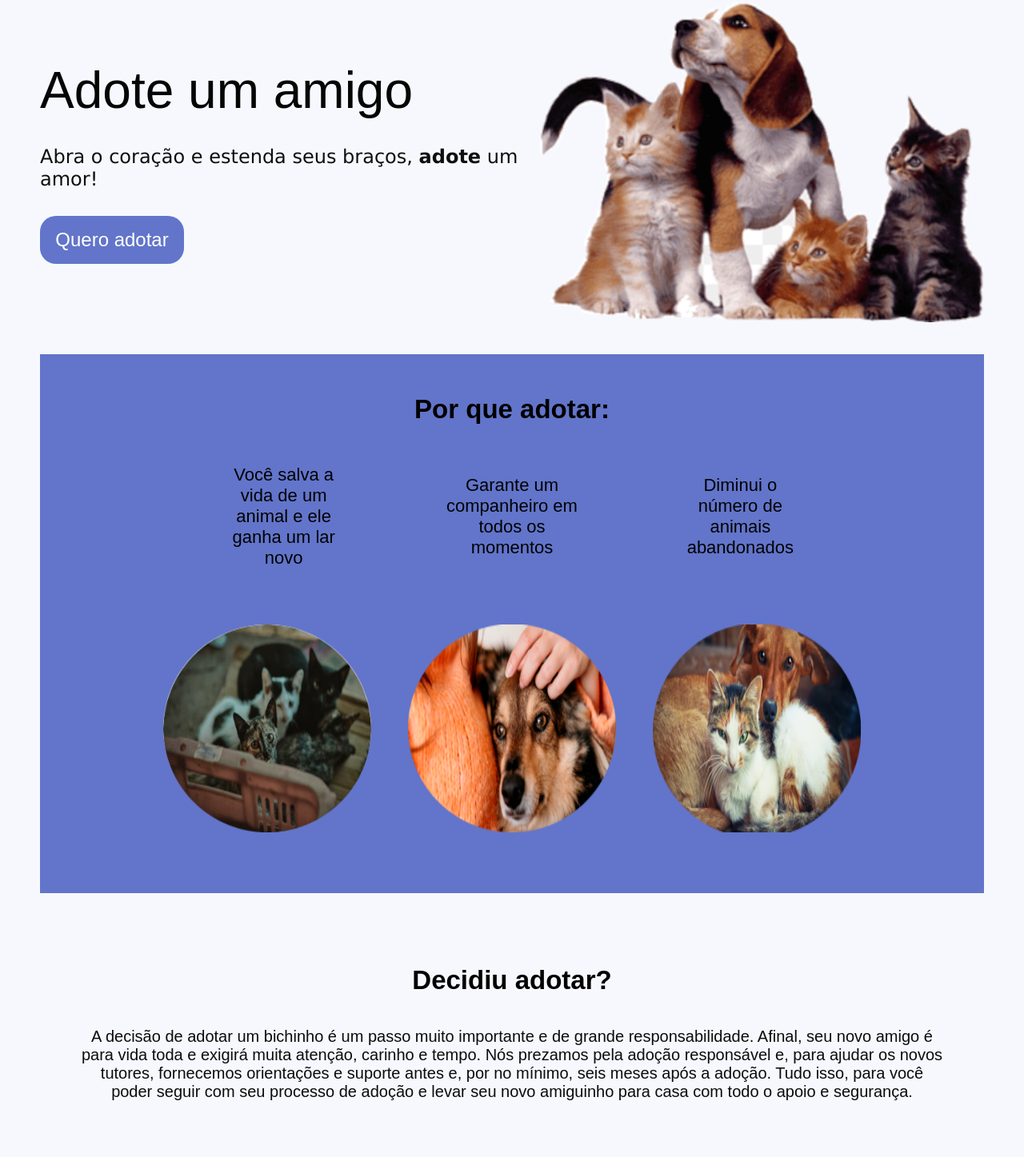
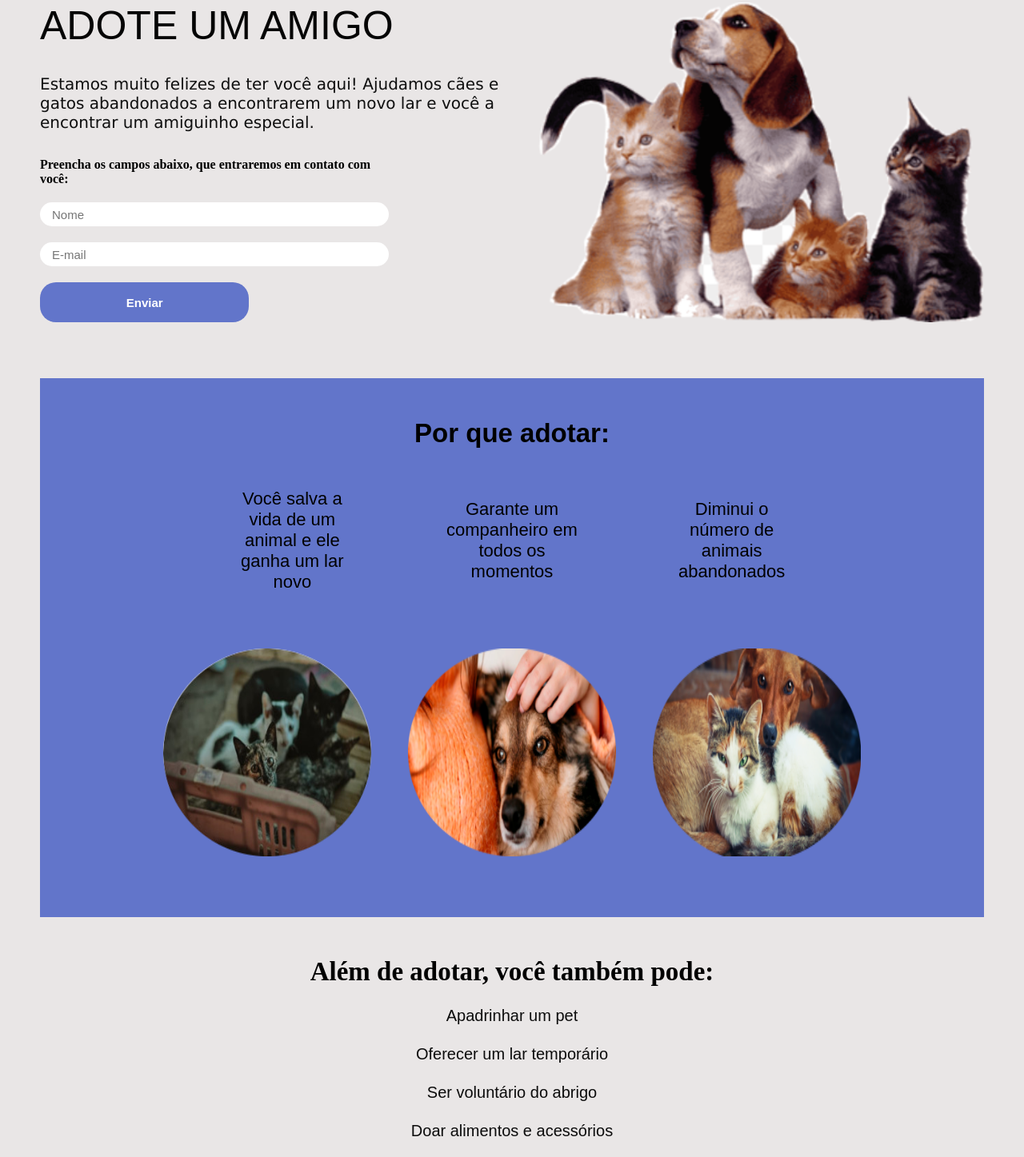
Before and after one commit to lorranyfb/LandingPageAulaAmadok, a plain HTML site: page index.html in a window 1280 px wide. Shown: the part 195-1642 px from the top of the page at 80% size. Drawn offline with Linux system fonts and the light colour scheme.

Commit message:
Inclui formulario e alterei css

```diff
--- a/index.html
+++ b/index.html
@@ -3,62 +3,58 @@
     <head>
         <meta charset="UTF-8">
         <meta name="viewport" contente>
-        <title>Aula 03 - Landing Page</title>
+        <title>Landing Page</title>
         <link rel="stylesheet" type="text/css" href="style.css">
     </head>
-
     <body>
         <header class="cabecalho">
             <img class="logo" src="imagens/logo.png" alt="Logo Adoção">
             <nav class="menu">
-                <a class="item">Sobre</a>
+                <a class="item">Adoção</a>
                 <a class="item">Requisitos</a>
                 <a class="item">Dúvidas</a>
             </nav>
         </header>
-
         <main class="conteudo">
             <section class="primeira-secao">
-                <div>
-                    <h1 class="titulo">Adote um amigo</h1>
-                    <h2 class="subtitulo">Abra o coração e estenda seus braços, <strong>adote</strong> um amor!</h2>
-                    <button class="botao">Quero adotar</button>
+                <div class="div-primeira">
+                    <h1 class="titulo">ADOTE UM AMIGO</h1>
+                    <h2 class="subtitulo">Estamos muito felizes de ter você aqui! Ajudamos cães e gatos abandonados a encontrarem um novo lar e você a encontrar um amiguinho especial.</h2>
+                    <form>
+                        <p><strong>Preencha os campos abaixo, que entraremos em contato com você:</strong></p>
+                       <input type="text" placeholder="Nome">
+                       <input type="email" placeholder="E-mail">
+                       <input class="botao" type="submit" value="Enviar">
+                    </form>
                 </div>
                 <img class="imagem-principal" src="imagens/imagemprincipal.png" alt="Avatar animais">
             </section>
-
             <section class="segunda-secao">
                 <h2>Por que adotar:</h2>
                 <div class="motivos">
                   <div class="motivo">
-                    <p>
-                        Você salva a vida de um animal e ele ganha um lar novo
-                    </p>
+                    <p>Você salva a vida de um animal e ele ganha um lar novo</p>
                 </div>
                   <div class="motivo">
-                    <p>
-                        Garante um companheiro em todos os momentos
-                    </p>
+                    <p>Garante um companheiro em todos os momentos</p>
                   </div>
                   <div class="motivo">
-                    <p>
-                        Diminui o número de animais abandonados
-                    </p>
+                    <p>Diminui o número de animais abandonados</p>
                   </div>
                 </div>
-
                 <img class="imagem-motivo" src="imagens/motivo1.png" alt="Motivo para adotar">
               <img class="imagem-motivo" src="imagens/motivo2.png" alt="Motivo para adotar">
               <img class="imagem-motivo" src="imagens/motivo3.png" alt="Motivo para adotar">
-
-              </section>
-
-              <section class="terceira-secao">
-                <h2>Decidiu adotar?</h2>
-                <p class="paragrafo">A decisão de adotar um bichinho é um passo muito importante e de grande responsabilidade. Afinal, seu novo amigo é para vida toda e exigirá muita atenção, carinho e tempo. Nós prezamos pela adoção responsável e, para ajudar os novos tutores, fornecemos orientações e suporte antes e, por no mínimo, seis meses após a adoção. Tudo isso, para você poder seguir com seu processo de adoção e levar seu novo amiguinho para casa com todo o apoio e segurança. </p>
             </section>
-
-        </main>
+            <section class="terceira-secao">
+                <div>
+                <h2>Além de adotar, você também pode:</h2>
+                <p class="paragrafo">Apadrinhar um pet</p>
+                <p class="paragrafo">Oferecer um lar temporário</p>
+                <p class="paragrafo">Ser voluntário do abrigo</p>
+                <p class="paragrafo">Doar alimentos e acessórios</p>
+                </div>
+            </section>
         <footer class="rodape">
             <img class="imagem-rodape" src="imagens/rodape.png" alt="Rodapé">
         </footer>
--- a/style.css
+++ b/style.css
@@ -7,7 +7,7 @@
 
 body {
     font-size: 100%;
-    background: #f7f8fd;
+    background: #e9e6e6;
 }
 
 .cabecalho {
@@ -51,7 +51,7 @@ body {
     justify-content: space-around;
 }
 
-div {
+.div-primeira {
     display: flex;
     flex-direction: column;
     gap:32px;
@@ -60,28 +60,43 @@ div {
 .titulo {
     font-family: Arial, Helvetica, sans-serif;
     font-weight: 400;
-    font-size: 64px;
+    font-size: 50px;
     color: #050505;
   }
 
 .subtitulo {
     font-family: 'Lucida Sans', 'Lucida Sans Regular', 'Lucida Grande', 'Lucida Sans Unicode', Geneva, Verdana, sans-serif;
     font-weight: 400;
-    font-size: 24px;
+    font-size: 20px;
     color: #0f0f0f;
   }
 
-.botao {
+  .imagem-principal {
+    height: 400px;
+  }
+
+  form {
+    display: flex;
+    flex-direction: column;
+    width: 70%;
+  }
+
+  input {
+    margin-top: 20px;
+    height: 20px;
+    padding: 15px;
+    border-radius: 20px;
+    border: none;
+    font-size: 15px;
+  }
+
+  .botao {
+    height: 50px;
+    width: 60%;
     background-color: #6275ca;
-    width: 180px;
-    height: 60px;
-    border: none;
-    box-shadow: 4px 5px 4px #000000 85.61%;
-    border-radius: 20px;
-    font-family: Arial, Helvetica, sans-serif;
-    font-weight: 400;
-    font-size: 24px;
-    color: #ffffff;
+    color: white;
+    font-weight: bold;
+    font-family: Arial, Helvetica, sans-serif;;
   }
 
   .botao:hover {
@@ -89,16 +104,12 @@ div {
     cursor: pointer;
   }
 
-  .imagem-principal {
-    height: 400px;
-  }
-
   .segunda-secao {
     background-color: #6275ca;
     font-size: 22px;
     font-family: Arial, Helvetica, sans-serif;
     text-align: center;
-    margin-top: 40px;
+    margin-top: 70px;
     padding: 50px;
     font-weight: 500;
   }
@@ -132,15 +143,14 @@ div {
     display: flex;
     flex-direction: column;
     margin-top: 40px;
-    padding: 50px;
+    margin-bottom: 40px;
+    padding: 10px;
     font-size: 22px;
-    font-family: Arial, Helvetica, sans-serif;
-    text-align: center;
+    align-items: center;
   }
 
   .paragrafo {
-    padding-top: 40px;
-    margin-bottom: 16px;
+    margin-top: 25px;
     font-family: Arial, Helvetica, sans-serif;
     font-weight: 400px;
     font-size: 20px;
```
